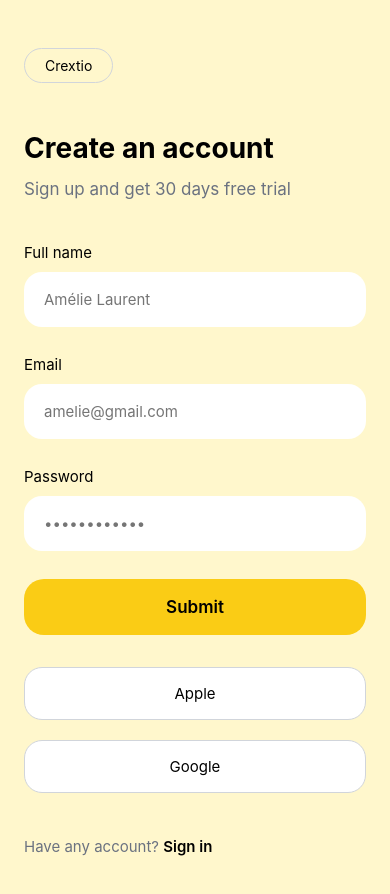
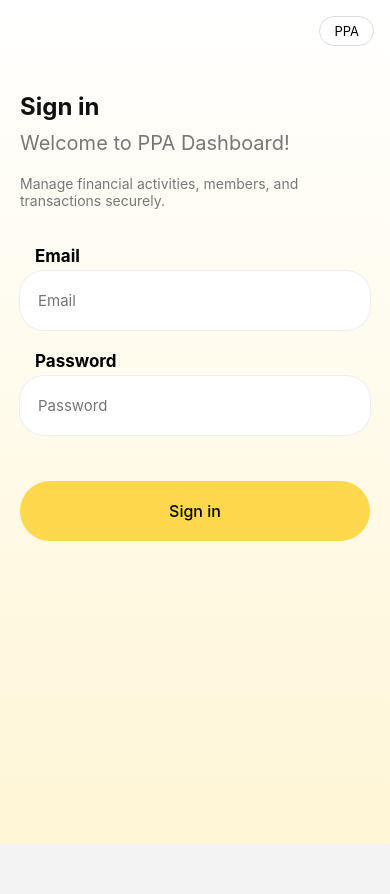
Before and after one commit to fuadmubarak/payment-project-frontend, a React (Create React App) app: page / in a window 390 px wide. Shown: the top 894 px of the page. After the commit the page ends 844 px from the top, so only its background shows below. Built offline with nearby package versions, Linux system fonts and the light colour scheme.

Commit message:
fix: css asset

```diff
--- a/src/assets/css/sign-in.css
+++ b/src/assets/css/sign-in.css
@@ -1,199 +1,173 @@
-/* ===============================
-   RESET & BASE
-================================ */
 * {
   box-sizing: border-box;
-  font-family: 'Inter', sans-serif;
+  font-family: "Inter", sans-serif;
 }
 
 body {
   margin: 0;
-  min-height: 100vh;
-  background: #f3f4f6;
+  background: #f3f3f3;
+  height: 100vh;
+  width: 100vw;
   display: flex;
   align-items: center;
   justify-content: center;
 }
 
-/* ===============================
-   MAIN AUTH CARD
-================================ */
-.auth-card {
-  width: 100%;
-  max-width: 1200px;
-  height: 720px;
-  background: #fff7cc;
-  border-radius: 36px;
+.container {
+  height: 100vh;
+  width: 100vw;
+  background: #ffffff;
   display: flex;
   overflow: hidden;
-  box-shadow: 0 40px 90px rgba(0,0,0,0.15);
 }
 
-/* ===============================
-   LEFT IMAGE PLACEHOLDER
-================================ */
-.auth-image {
+.image-section {
   flex: 1;
-  background: #fde68a; /* placeholder color */
+  background-image: url("../image/geometry-shape.jpg");
+  background-size: cover;
+  background-position: center;
+  background-repeat: no-repeat;
 }
 
-/* ===============================
-   RIGHT FORM PANEL
-================================ */
-.auth-form {
+.form-section {
   flex: 1;
-  padding: 80px 88px;
+  padding: 60px;
+  background: linear-gradient(180deg, #ffffff, #fff6d6);
   display: flex;
   flex-direction: column;
-  justify-content: center;
+  position: relative;
 }
 
-/* ===============================
-   HEADER
-================================ */
 .logo {
-  border: 1px solid #d1d5db;
-  padding: 8px 20px;
-  border-radius: 999px;
-  width: fit-content;
+  position: absolute;
+  top: 24px;
+  right: 24px;
+  border: 1px solid #ddd;
+  padding: 6px 14px;
+  border-radius: 20px;
   font-size: 14px;
-  margin-bottom: 48px;
+  background: #fff;
 }
 
 h1 {
-  margin: 0;
-  font-size: 42px;
-  font-weight: 700;
-  color: #000;
+  margin-top: 80px;
+  margin-bottom: 0;
+  font-size: 32px;
+  color: #111;
+}
+
+.t-subtitle {
+  color: #777;
+  margin: 10px 0;
+  font-size: 20px;
 }
 
 .subtitle {
-  margin: 14px 0 44px;
-  font-size: 17px;
-  color: #6b7280;
+  color: #777;
+  margin: 10px 0 50px;
+  font-size: 14px;
 }
 
-/* ===============================
-   FORM
-================================ */
-form {
-  max-width: 520px;
+.form-input-section {
+  display: flex;
+  flex-direction: column;
+  align-items: center;
 }
 
-label {
-  display: block;
-  font-size: 15px;
-  margin-bottom: 10px;
+.form-subtitle {
+  color: #000;
+  margin: 5px 15px;
+  font-size: 17px;
+  font-weight: bold;
+  align-self: flex-start;
+  text-align: left;
 }
 
-input {
+form input {
   width: 100%;
-  padding: 18px 20px;
-  border-radius: 18px;
+  padding: 20px 18px;
+  margin-bottom: 16px;
+  border-radius: 24px;
   border: none;
-  margin-bottom: 28px;
+  background: #ffffff;
+  box-shadow: 0 0 0 1px #eee;
   font-size: 15px;
 }
 
-input:focus {
-  outline: 3px solid #facc15;
+form input:focus {
+  outline: none;
+  box-shadow: 0 0 0 2px #ffd84d;
 }
 
-/* ===============================
-   BUTTONS
-================================ */
-.primary {
+form button {
   width: 100%;
-  padding: 18px;
-  background: #facc15;
+  padding: 20px 18px;
+  margin-top: 30px;
+  border-radius: 30px;
   border: none;
-  border-radius: 20px;
-  font-size: 17px;
-  font-weight: 600;
+  background: #ffd84d;
+  font-size: 16px;
   cursor: pointer;
+  font-weight: 550;
 }
 
-.primary:hover {
-  background: #fbbf24;
+form button:hover {
+  opacity: 0.9;
 }
 
-.divider {
-  display: flex;
-  gap: 20px;
-  margin-top: 32px;
-}
-
-.social {
-  flex: 1;
-  padding: 16px;
-  border-radius: 18px;
-  border: 1px solid #d1d5db;
-  background: #fff;
-  font-size: 15px;
-  cursor: pointer;
-}
-
-/* ===============================
-   FOOTER
-================================ */
-.footer {
-  margin-top: 44px;
-  font-size: 15px;
-  color: #6b7280;
-}
-
-.footer a {
-  color: #000;
-  font-weight: 600;
-  text-decoration: none;
-}
-
-/* ===============================
-   TABLET
-================================ */
 @media (max-width: 1024px) {
-  .auth-card {
-    max-width: 960px;
+  .container {
+    width: 90%;
     height: auto;
   }
 
-  .auth-form {
-    padding: 64px 64px;
+  .form-section {
+    padding: 40px;
+  }
+}
+
+@media (max-width: 768px) {
+  body {
+    align-items: flex-start;
+  }
+
+  .container {
+    flex-direction: column;
+    width: 100vw;
+    height: 100vh;
+  }
+
+  .image-section {
+    display: none;
+  }
+
+  .form-section {
+    width: 100%;
+    padding: 32px 24px;
+  }
+
+  .logo {
+    top: 16px;
+    right: 16px;
+    font-size: 13px;
   }
 
   h1 {
-    font-size: 36px;
+    margin-top: 64px;
+    font-size: 26px;
+  }
+
+  .subtitle {
+    margin-bottom: 32px;
   }
 }
 
-/* ===============================
-   MOBILE
-================================ */
-@media (max-width: 768px) {
-  body {
-    background: #fff7cc;
-  }
-
-  .auth-card {
-    flex-direction: column;
-    border-radius: 0;
-    min-height: 100vh;
-    box-shadow: none;
-  }
-
-  .auth-image {
-    display: none; /* hide image on mobile */
-  }
-
-  .auth-form {
-    padding: 48px 24px;
+@media (max-width: 480px) {
+  .form-section {
+    padding: 28px 20px;
   }
 
   h1 {
-    font-size: 28px;
-  }
-
-  .divider {
-    flex-direction: column;
+    font-size: 24px;
   }
 }
--- a/src/pages/sign-in/Signin.jsx
+++ b/src/pages/sign-in/Signin.jsx
@@ -4,46 +4,28 @@ import '../../assets/css/sign-in.css';
 const Signin = () => {
   return (
     <>
+      <div class="container">
 
-    <div class="auth-card">
+    <div class="image-section"></div>
 
-    {/* <!-- LEFT IMAGE PLACEHOLDER --> */}
-    <div class="auth-image">
-      {/* <!-- Image will go here later --> */}
-    </div>
+    <div class="form-section">
+      <div class="logo">PPA</div>
 
-    {/* <!-- RIGHT FORM --> */}
-    <div class="auth-form">
-      <div class="logo">Crextio</div>
+      <h1>Sign in</h1>
+      <p class="t-subtitle">Welcome to PPA Dashboard!</p>
+      <p class="subtitle">Manage financial activities, members, and transactions securely.</p>
 
-      <h1>Create an account</h1>
-      <p class="subtitle">Sign up and get 30 days free trial</p>
+      <form class="form-input-section">
+        <p class="form-subtitle">Email</p>
+        <input type="email" placeholder="Email" required />
+        <p class="form-subtitle">Password</p>
+        <input type="password" placeholder="Password" required />
 
-      <form>
-        <label>Full name</label>
-        <input type="text" placeholder="Amélie Laurent" />
-
-        <label>Email</label>
-        <input type="email" placeholder="amelie@gmail.com" />
-
-        <label>Password</label>
-        <input type="password" placeholder="••••••••••••" />
-
-        <button type="submit" class="primary">Submit</button>
-
-        <div class="divider">
-          <button type="button" class="social">Apple</button>
-          <button type="button" class="social">Google</button>
-        </div>
+        <button type="submit">Sign in</button>
       </form>
-
-      <p class="footer">
-        Have any account? <a href="google">Sign in</a>
-      </p>
     </div>
 
   </div>
-
 
     </>
   )
```
Also changed, not shown: 1 other file (tests, documents, lock files or other folders).
